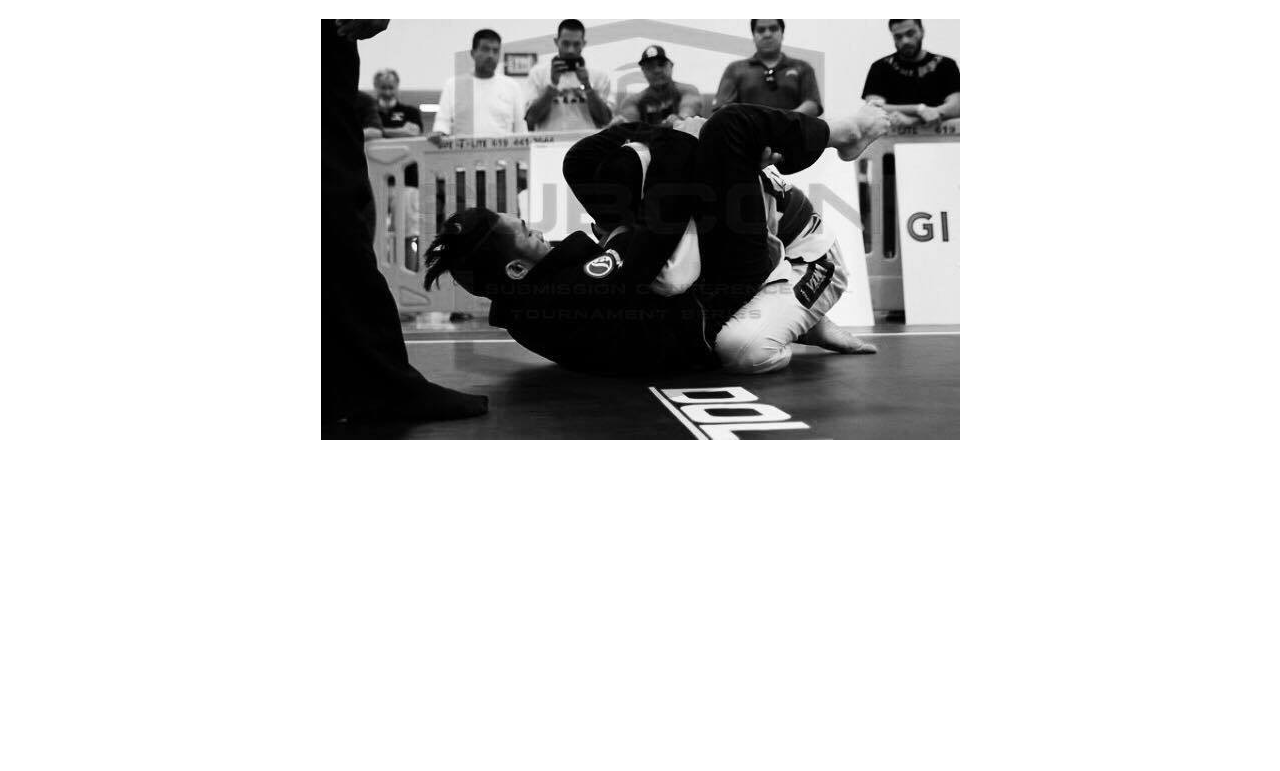
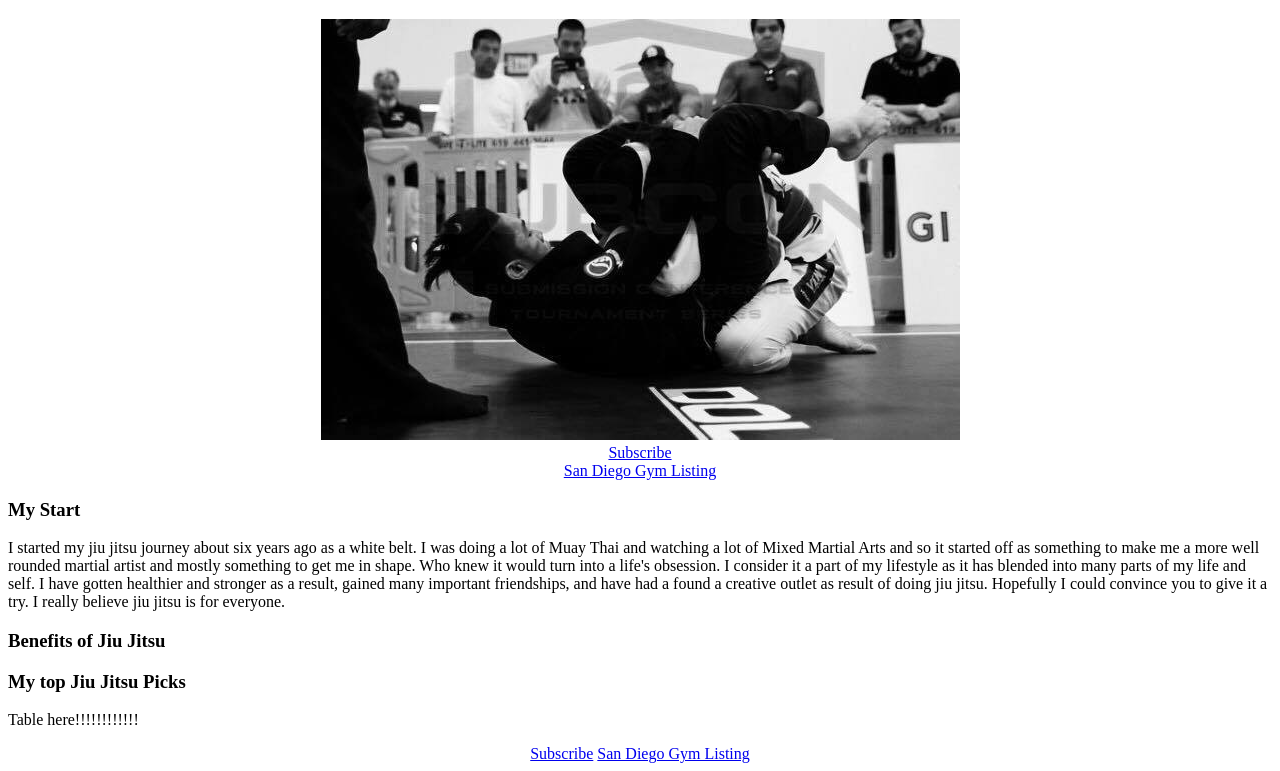
Before and after one commit to michaeldumalag/michaeldumalag.github.io, a plain HTML site: page index.html in a window 1280 px wide. Shown: the part 61-832 px from the top of the page. Before the commit the page ends 800 px from the top, so only its background shows below. Drawn offline with Linux system fonts and the light colour scheme.

Commit message:
Add content and navigation links

```diff
--- a/index.html
+++ b/index.html
@@ -4,9 +4,33 @@
   <title>Mike Doom</title>
 </head>
 <body>
-    <header>
-      <center><h1>The Jiu Jitsu Lifestyle</h1></center>
-      <center><img src="images/mikesTriangle.JPG"></center>
+  <header align="center">
+    <h1>The Jiu Jitsu Lifestyle</h1>
+    <img src="images/mikesTriangle.JPG">
+    <nav>
+      <a href="subscription.html">Subscribe</a>
+      <br>
+      <a href="gym-listing.html">San Diego Gym Listing</a>
+    </nav>
   </header>
+
+  <p>
+    <h3>My Start</h3>
+    I started my jiu jitsu journey about six years ago as a white belt. I was doing a lot of Muay Thai and watching a lot of Mixed Martial Arts and so it started off as something to make me a more well rounded martial artist and mostly something to get me in shape.  Who knew it would turn into a life's obsession.  I consider it a part of my lifestyle as it has blended into many parts of my life and self.  I have gotten healthier and stronger as a result, gained many important friendships, and have had a found a creative outlet as result of doing jiu jitsu.  Hopefully I could convince you to give it a try.  I really believe jiu jitsu is for everyone.
+  </p>
+
+  <p>
+    <h3>Benefits of Jiu Jitsu</h3>
+  </p>
+
+  <p>
+    <h3>My top Jiu Jitsu Picks</h3>
+    Table here!!!!!!!!!!!!
+  </p>
+
+  <footer align="center">
+    <a href="subscription.html">Subscribe</a>
+    <a href="gym-listing.html">San Diego Gym Listing</a>
+  </footer>
 </body>
 </html>
```
Lines whose indentation alone changed are shown as unchanged.
